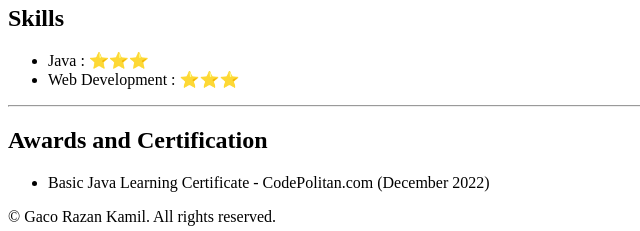
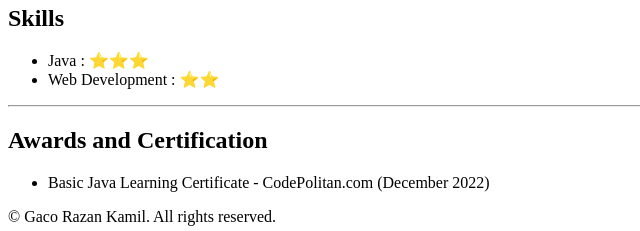
Before and after one commit to Gin-Arata/capstone-project, a plain HTML site: page index.html in a window 1280 px wide. Shown: the part 595-826 px from the top of the page, 0-640 px from the left. Drawn offline with Linux system fonts and the light colour scheme.

Commit message:
Update index.html

```diff
--- a/index.html
+++ b/index.html
@@ -28,7 +28,7 @@
     <h2>Skills</h2>
     <ul>
         <li>Java : ⭐️⭐️⭐️</li>
-        <li>Web Development : ⭐️⭐️⭐️</li>
+        <li>Web Development : ⭐️⭐️</li>
     </ul>
     <hr>
 
```
